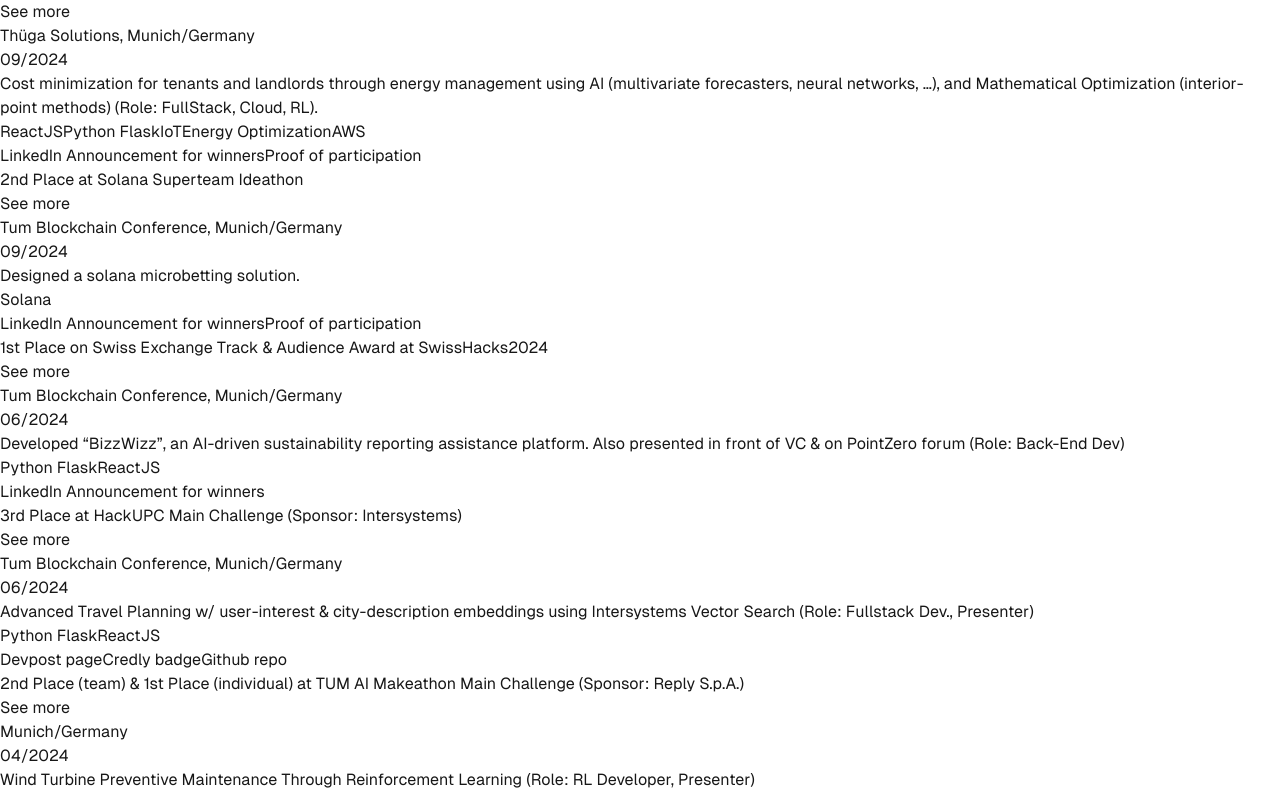
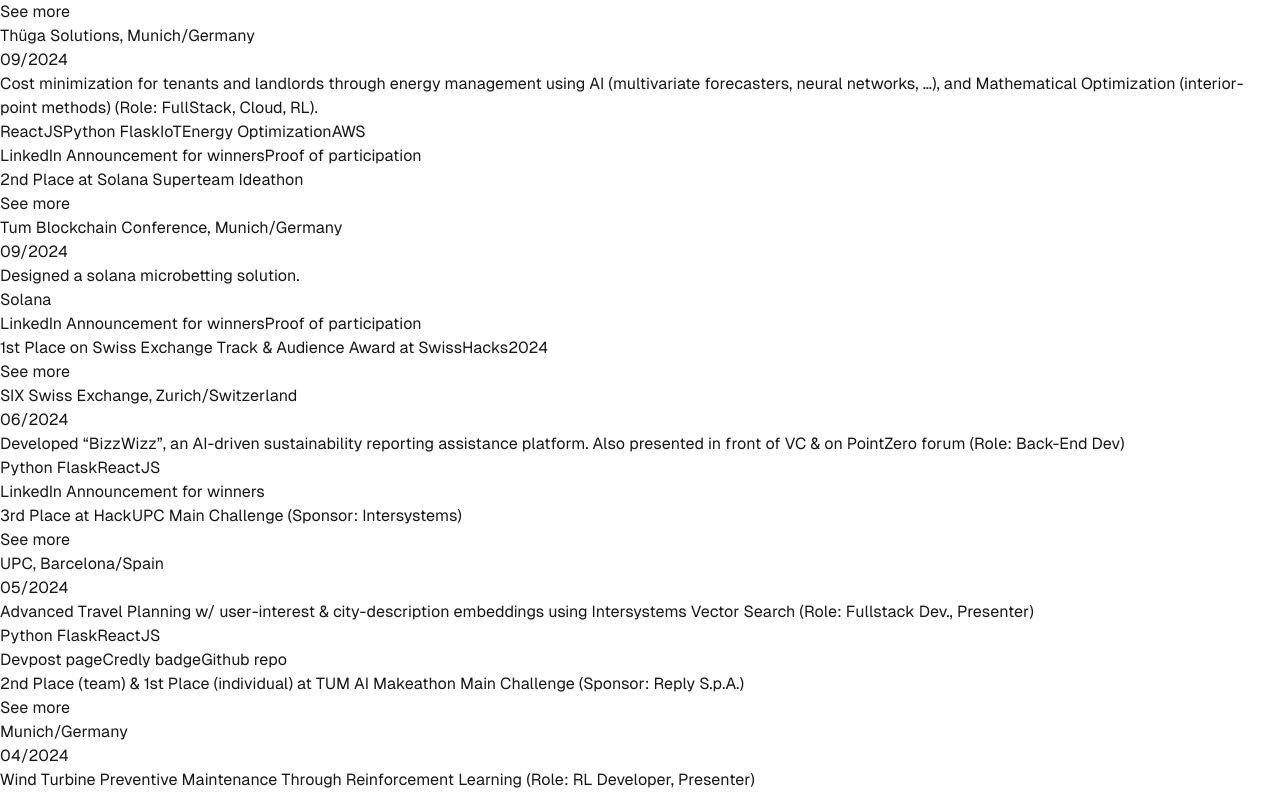
Before and after one commit to batikanor/batikanor.github.io, a Next.js app: page /projects in a window 1280 px wide. Shown: the part 456-1251 px from the top of the page. Built offline with nearby package versions, Linux system fonts and the light colour scheme.

Commit message:
Minor corrections

```diff
--- a/src/components/Projects.js
+++ b/src/components/Projects.js
@@ -84,7 +84,7 @@ const contestsAndActivities = [
   },
   {
     title: "1st Place on Swiss Exchange Track & Audience Award at SwissHacks2024",
-    location: "Tum Blockchain Conference, Munich/Germany",
+    location: "SIX Swiss Exchange, Zurich/Switzerland",
     date: "06/2024",
     shortDescription: `Developed “BizzWizz”, an AI-driven sustainability reporting assistance platform. Also presented in front of VC & on PointZero forum (Role: Back-End Dev)`,
     longDescription: `At SwissHacks2024 (flagship event by Swiss Financial Innovation Desk (FIND), backed by the Swiss government), our team won 1st place for the ‘SIX’ track and the Audience Award for developing BizzWizz, an AI-driven platform designed to revolutionise sustainability reporting. The platform allows companies to navigate the complexities of sustainability compliance by offering AI-driven framework assessments, KPI calculations, market tools, and peer analytics. My role as the Back-End Developer included constructing the scalable infrastructure to handle vast amounts of data and implementing the AI models for KPI suggestions and peer benchmark analytics. We used a stack comprising React for the web app and Flask for the backend, integrated with llm(s), leveraging emerging technologies like ChromaDB for Retrieval-Augmented Generation (RAG). The innovative framework assessment and KPI calculation features were particularly praised, leading to our double victory in the competition. They also invited us for a free tour of the Swiss parliament.`,
@@ -100,8 +100,8 @@ const contestsAndActivities = [
   },
   {
     title: "3rd Place at HackUPC Main Challenge (Sponsor: Intersystems)",
-    location: "Tum Blockchain Conference, Munich/Germany",
-    date: "06/2024",
+    location: "UPC, Barcelona/Spain",
+    date: "05/2024",
     shortDescription: `Advanced Travel Planning w/ user-interest & city-description embeddings using Intersystems Vector Search (Role: Fullstack Dev., Presenter)`,
     longDescription: `The challenge given on the hackathon was called “Best use of GenAI using InterSystems IRIS Vector Search”. Our team built a travel assistant tool that makes use of embeddings of user interests and city descriptions in order to suggest alternative flight routes s.t. Users with similar interests might be recommended to take the same flight OR users might be recommended to take flights to cities that they are likely to find interesting.  (Note: We improvised our presentation, and the video I embedded below wasn't meant to have sound, so please ignore the sound :D)`,
     links: [
```
